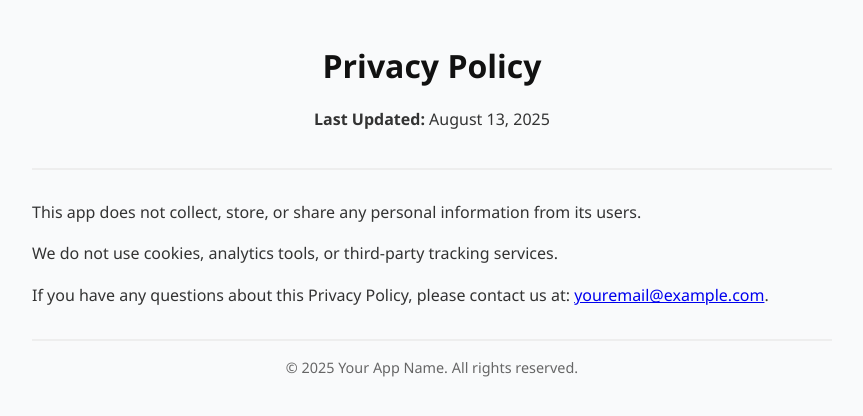
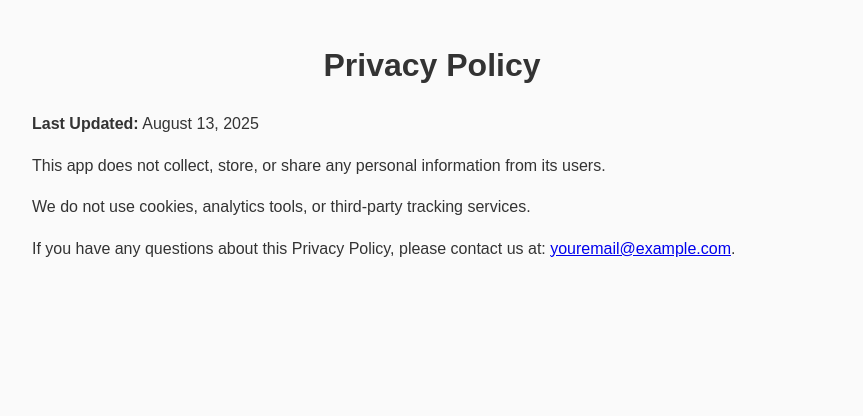
Before and after one commit to brendanm2025/acts2hymnal_android, a plain HTML site: page index.html in a window 1280 px wide. Shown: the whole page, without its empty margins (208-1071 px from the left). Drawn offline with Linux system fonts and the light colour scheme.

Commit message:
Update index.html

```diff
--- a/index.html
+++ b/index.html
@@ -1,57 +1,35 @@
 <!DOCTYPE html>
 <html lang="en">
 <head>
-    <meta charset="UTF-8" />
-    <meta name="viewport" content="width=device-width, initial-scale=1.0" />
+    <meta charset="UTF-8">
+    <meta name="viewport" content="width=device-width, initial-scale=1.0">
     <title>Privacy Policy</title>
     <style>
         body {
-            font-family: "Segoe UI", Tahoma, sans-serif;
+            font-family: Arial, sans-serif;
             max-width: 800px;
             margin: 40px auto;
             padding: 0 20px;
             line-height: 1.6;
-            background-color: #f9fafb;
+            background-color: #fafafa;
             color: #333;
         }
-        header {
+        h1 {
             text-align: center;
-            padding-bottom: 20px;
-            border-bottom: 2px solid #eee;
-            margin-bottom: 30px;
-        }
-        h1 {
-            margin: 0;
-            font-size: 2rem;
-            color: #111;
+            margin-bottom: 20px;
         }
         p {
             margin-bottom: 15px;
         }
-        .footer {
-            font-size: 0.9rem;
-            color: #666;
-            border-top: 2px solid #eee;
-            padding-top: 15px;
-            margin-top: 30px;
-            text-align: center;
-        }
     </style>
 </head>
 <body>
-    <header>
-        <h1>Privacy Policy</h1>
-        <p><strong>Last Updated:</strong> August 13, 2025</p>
-    </header>
-
+    <h1>Privacy Policy</h1>
+    <p><strong>Last Updated:</strong> August 13, 2025</p>
     <p>This app does not collect, store, or share any personal information from its users.</p>
     <p>We do not use cookies, analytics tools, or third-party tracking services.</p>
     <p>If you have any questions about this Privacy Policy, please contact us at:
         <a href="mailto:youremail@example.com">youremail@example.com</a>.
     </p>
-
-    <div class="footer">
-        &copy; 2025 Your App Name. All rights reserved.
-    </div>
 </body>
 </html>
```
